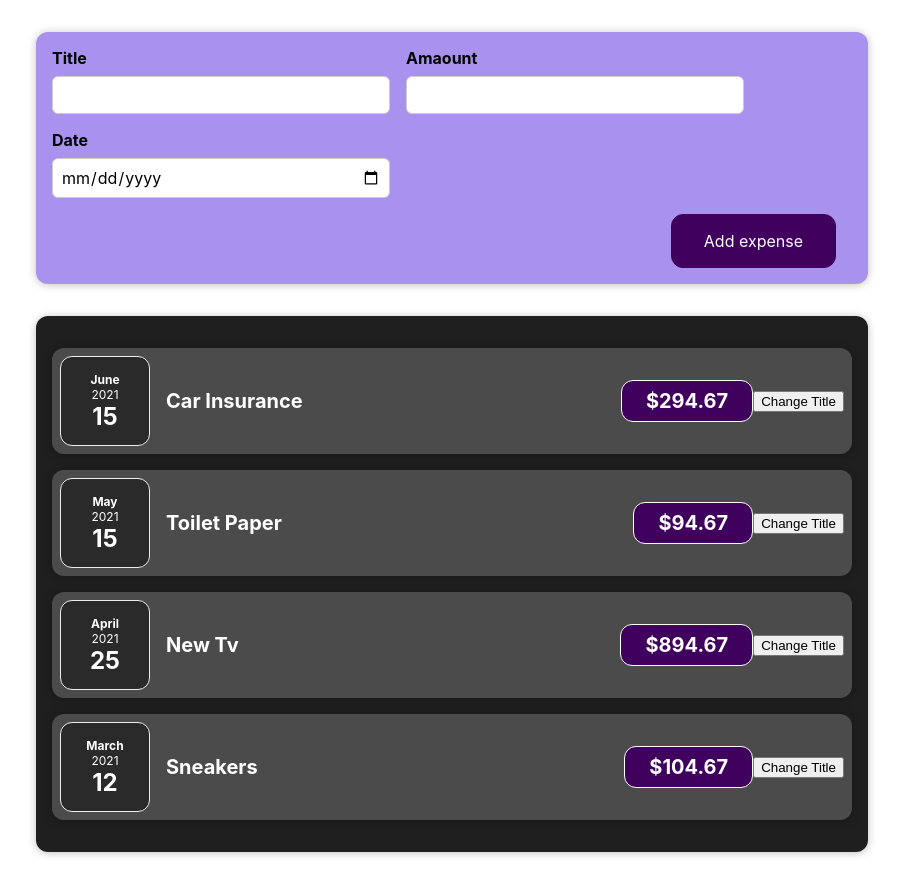
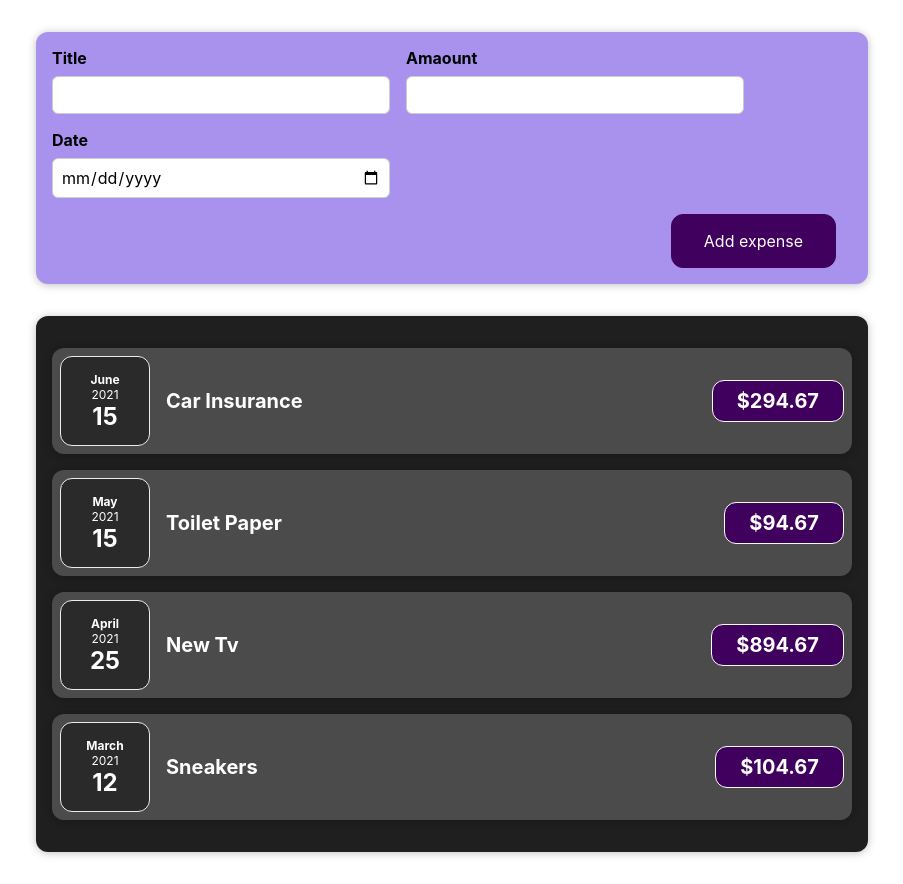
Before and after one commit to rale221/expenses-tracker, a React (Create React App) app: page / in a window 1280 px wide. Shown: the whole page, without its empty margins (188-1091 px from the left). Built offline with nearby package versions, Linux system fonts and the light colour scheme.

Commit message:
ExpenseItem fixed

```diff
--- a/src/components/Expenses/ExpenseItem.js
+++ b/src/components/Expenses/ExpenseItem.js
@@ -4,20 +4,13 @@
 import Card from '../UI/Card';
 
 function Expenseitem(props) {
-	const [title, setTitle] = useState(props.title);
-
-	const clickHandler = () => {
-		setTitle('Updated');
-		console.log(title);
-	};
 	return (
 		<Card className='expense-item'>
 			<ExpenseDate date={props.date} />
 			<div className='expense-item__description'>
-				<h2>{title}</h2>
+				<h2>{props.title}</h2>
 				<div className='expense-item__price'>${props.amount}</div>
 			</div>
-			<button onClick={clickHandler}>Change Title</button>
 		</Card>
 	);
 }
```
